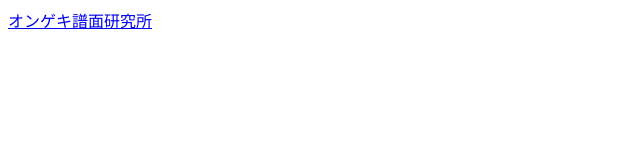
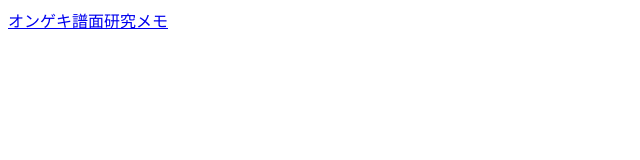
Before and after one commit to rft6/rft6.github.io, a plain HTML site: page index.html in a window 1280 px wide. Shown: the full height of the page, 0-640 px from the left. Drawn offline with Linux system fonts and the light colour scheme.

Commit message:
Update index.html

```diff
--- a/index.html
+++ b/index.html
@@ -4,7 +4,7 @@
     <title>トップ</title>
   </head>
   <body>
-    <a href="/ongeki_memo/">オンゲキ譜面研究所</a>
+    <a href="/ongeki_memo/">オンゲキ譜面研究メモ</a>
     <script async src="https://pagead2.googlesyndication.com/pagead/js/adsbygoogle.js?client=ca-pub-1232852709799286"
      crossorigin="anonymous"></script>
   </body>
```
